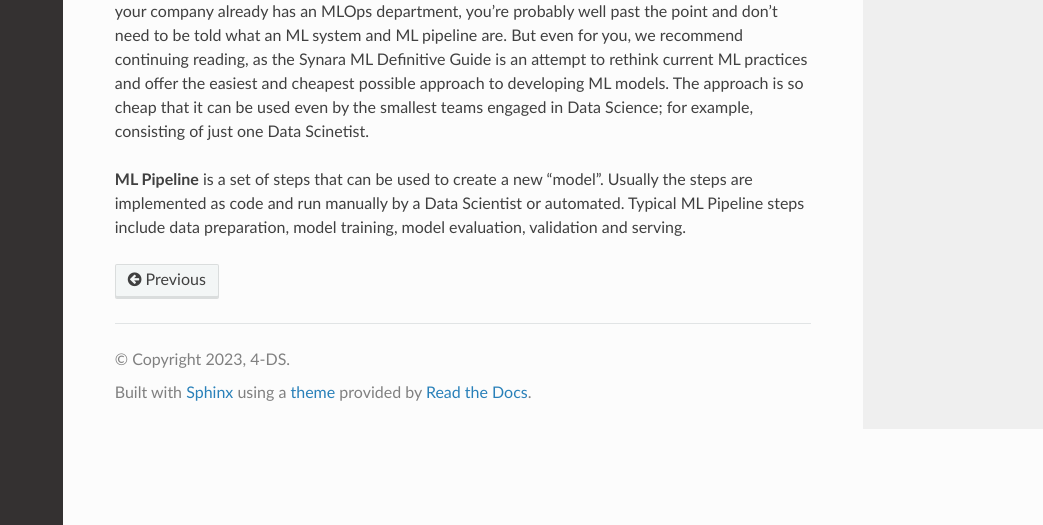
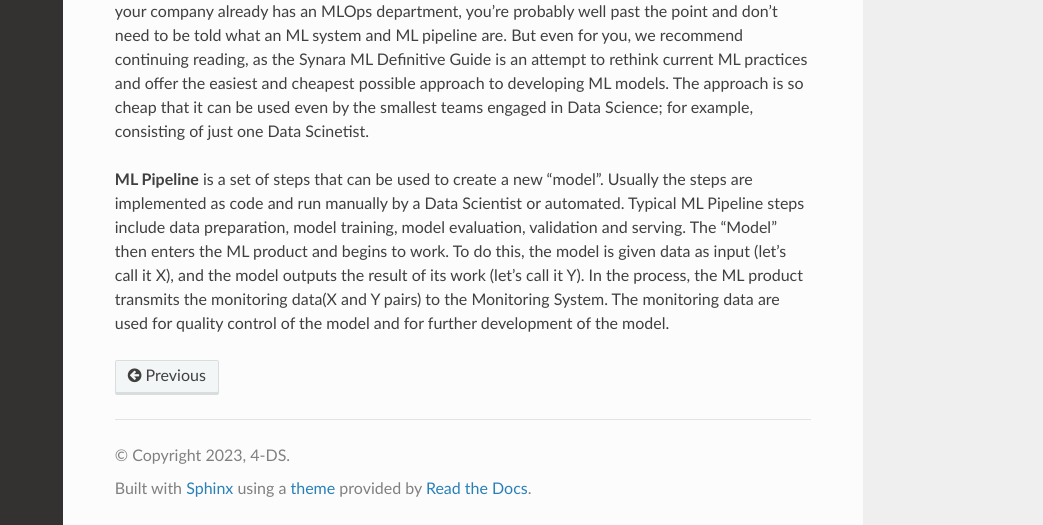
Before and after one commit to 4-DS/SinaraML-Def-Guide, a Sphinx documentation site: the page built from docs/source/concepts.rst, in a window 1280 px wide and 900 px high, scrolled down 549 px, cut to the strip 375-900 px from the top of the window. Shown: the whole strip, without its empty margins (237-1280 px from the left). Built offline with Sphinx 7.4.7 and the Read the Docs theme 2.0.0, drawn with Linux system fonts in a browser that asks for light colours.

Commit message:
Update concepts.rst

```diff
--- a/docs/source/concepts.rst
+++ b/docs/source/concepts.rst
@@ -15,4 +15,4 @@ This is how Google explain it: https://cloud.google.com/architecture/mlops-conti
 
 This "wow picture" and hardcore article certainly make an impression. But there is one nuance that leads the reader to often bypass Google recommendations and think that they do not applcable to his situation. The nuance is that the complexity of Google articles is many times greater than the perceived complexity of the task at hand, and the resources and competencies required to apply the article are often far beyond the reader's resources and competencies. You will be lucky if the reader of the similar  Google article is a representative of the new emerging MLOps profession. If your company already has an MLOps department, you're probably well past the point and don't need to be told what an ML system and ML pipeline are. But even for you, we recommend continuing reading, as the Synara ML Definitive Guide is an attempt to rethink current ML practices and offer the easiest and cheapest possible approach to developing ML models. The approach is so cheap that it can be used even by the smallest teams engaged in Data Science; for example, consisting of just one Data Scinetist.
 
-**ML Pipeline** is a set of steps that can be used to create a new "model". Usually the steps are implemented as code and run manually by a Data Scientist or automated. Typical ML Pipeline steps include data preparation, model training, model evaluation, validation and serving.
+**ML Pipeline** is a set of steps that can be used to create a new "model". Usually the steps are implemented as code and run manually by a Data Scientist or automated. Typical ML Pipeline steps include data preparation, model training, model evaluation, validation and serving. The "Model" then enters the ML product and begins to work. To do this, the model is given data as input (let's call it X), and the model outputs the result of its work (let's call it Y). In the process, the ML product transmits the monitoring data(X and Y pairs) to the Monitoring System. The monitoring data are used for quality control of the model and for further development of the model.
```
